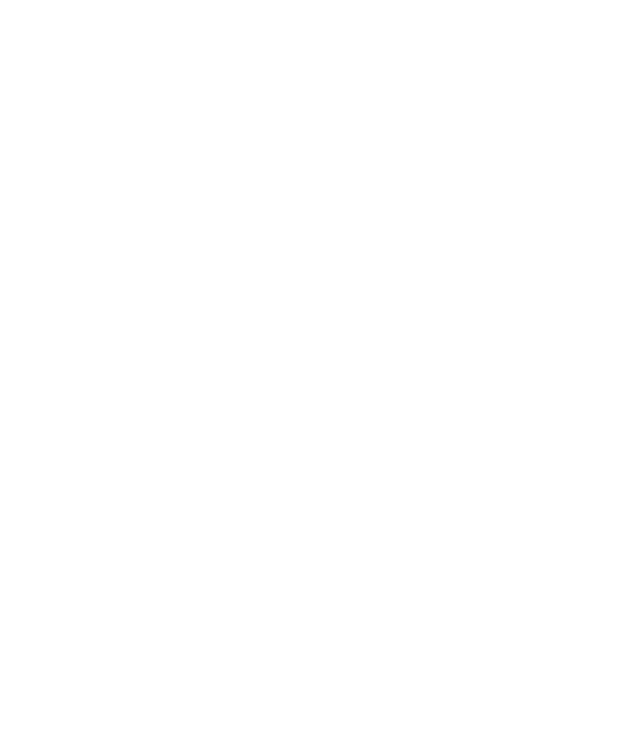
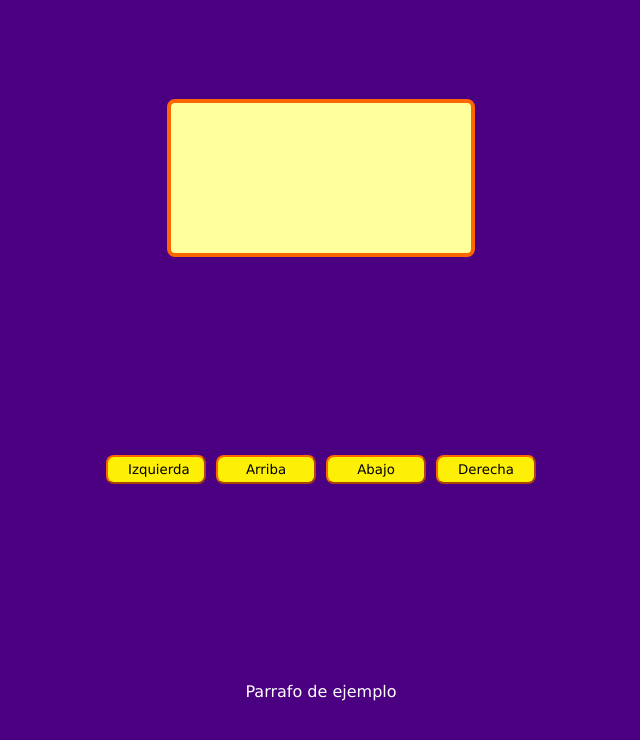
Before and after one commit to ekimColab/TPracticoVideoJuego, a plain HTML site: page index.html in a window 1280 px wide. Shown: the whole page, without its empty margins (319-959 px from the left). Drawn offline with Linux system fonts and the light colour scheme.

Commit message:
Video 2, se crean archivos styles.css

```diff
--- a/index.html
+++ b/index.html
@@ -4,8 +4,45 @@
     <meta charset="UTF-8">
     <meta name="viewport" content="width=device-width, initial-scale=1.0">
     <title>Pandeminio</title>
+    <link rel="stylesheet" href="./styles.css">
 </head>
 <body>
+    <div class="game-container">
+        <canvas id="game"></canvas>
+
+        <div class="btns">
+            <button id="left">Izquierda</button>
+            <button id="up">Arriba</button>
+            <button id="down">Abajo</button>
+            <button id="right">Derecha</button>
+        </div>
+
+        <div id="messages">
+
+            <p>Parrafo de ejemplo</p>
+        </div>
+
+    </div>
+
+    <script src="./maps.js"></script>
+    <script src="./game.js"></script>
 
 </body>
 </html>
+
+
+
+<!--
+
+Lecturas recomendadas
+
+Peacock - Visual Studio Marketplace
+
+https://marketplace.visualstudio.com/items?itemName=johnpapa.vscode-peacock
+
+
+GitHub - platzi/taller-practico-javascript-videogames
+
+https://github.com/platzi/talller-practico-javascript-videogames
+
+-->
--- a/styles.css
+++ b/styles.css
@@ -0,0 +1,66 @@
+* {
+    box-sizing: border-box;
+  }
+
+  body {
+    background-color: indigo;
+    color: #fff;
+    font-family: Verdana, Geneva, Tahoma, sans-serif;
+    margin: 0;
+    padding: 0;
+  }
+
+  .game-container {
+    display: flex;
+    align-items: center;
+    justify-content: center;
+    flex-wrap: wrap;
+    height: 100vh;
+    width: 100vw;
+  }
+
+  canvas {
+    border: 4px solid #ff6600;
+    border-radius: 8px;
+    background-color: #feff9d;
+  }
+
+  .btns {
+    display: flex;
+    justify-content: center;
+    flex-wrap: wrap;
+    margin: 0 auto;
+    width: 100%;
+  }
+
+  button {
+    background-color: #fdef05;
+    border-radius: 8px;
+    border-color: #ff6600;
+    font-family: inherit;
+    margin: 0;
+    padding: 5px 20px;
+    width: 100px;
+  }
+  button:not(:last-child) {
+    margin-right: 10px;
+  }
+
+  .messages {
+    display: flex;
+    flex-wrap: wrap;
+    margin: 0 auto;
+    width: 80%;
+    max-width: 460px;
+  }
+
+  p {
+    display: block;
+    margin: 0;
+    width: 100%;
+  }
+
+  @media (max-width: 440px) {
+    button { margin-top: 5px; }
+    #up, #down { margin-left: 100%; margin-right: 100%; }
+  }
```
